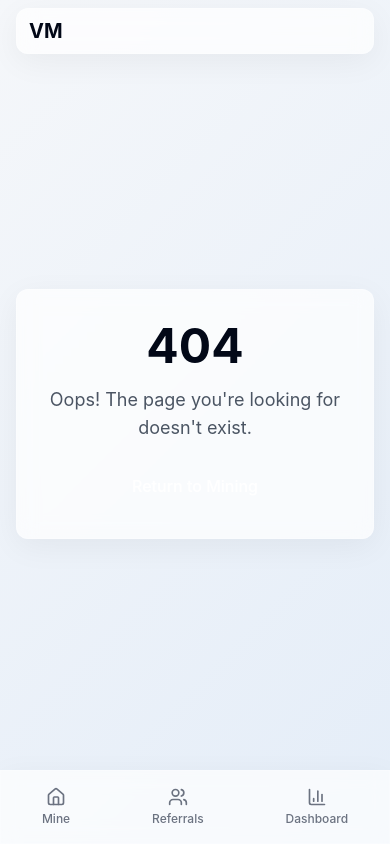
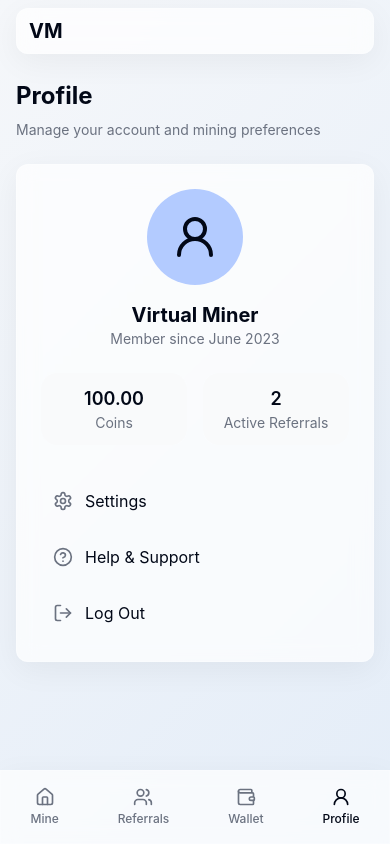
Before and after one commit to codewithbharat/virtual-mining-experience, a React (Vite) app: page /profile in a window 390 px wide. Before the commit this address had no page. Built offline with nearby package versions, Linux system fonts and the light colour scheme; a web font is replaced by a local one.

Commit message:
Implement mobile tab navigation
Added bottom tab navigation for mobile responsiveness.

```diff
--- a/src/App.tsx
+++ b/src/App.tsx
@@ -8,6 +8,8 @@ import { useEffect } from "react";
 import Index from "./pages/Index";
 import Dashboard from "./pages/Dashboard";
 import Referrals from "./pages/Referrals";
+import Wallet from "./pages/Wallet";
+import Profile from "./pages/Profile";
 import NotFound from "./pages/NotFound";
 import MobileTabBar from "./components/MobileTabBar";
 
@@ -32,6 +34,8 @@ const App = () => {
             <Route path="/" element={<Index />} />
             <Route path="/dashboard" element={<Dashboard />} />
             <Route path="/referrals" element={<Referrals />} />
+            <Route path="/wallet" element={<Wallet />} />
+            <Route path="/profile" element={<Profile />} />
             <Route path="*" element={<NotFound />} />
           </Routes>
           <MobileTabBar />
--- a/src/components/Header.tsx
+++ b/src/components/Header.tsx
@@ -2,7 +2,7 @@
 import React from 'react';
 import { Link, useLocation } from 'react-router-dom';
 import { cn } from '@/lib/utils';
-import { Home, Users, BarChart3 } from 'lucide-react';
+import { Home, Users, Wallet, UserRound, BarChart3 } from 'lucide-react';
 
 const Header: React.FC = () => {
   const location = useLocation();
@@ -11,6 +11,8 @@ const Header: React.FC = () => {
     { name: 'Mine', path: '/', icon: Home },
     { name: 'Referrals', path: '/referrals', icon: Users },
     { name: 'Dashboard', path: '/dashboard', icon: BarChart3 },
+    { name: 'Wallet', path: '/wallet', icon: Wallet },
+    { name: 'Profile', path: '/profile', icon: UserRound },
   ];
 
   return (
--- a/src/components/MobileTabBar.tsx
+++ b/src/components/MobileTabBar.tsx
@@ -2,7 +2,7 @@
 import React from 'react';
 import { Link, useLocation } from 'react-router-dom';
 import { cn } from '@/lib/utils';
-import { Home, Users, BarChart3 } from 'lucide-react';
+import { Home, Users, Wallet, UserRound } from 'lucide-react';
 
 const MobileTabBar: React.FC = () => {
   const location = useLocation();
@@ -10,7 +10,8 @@ const MobileTabBar: React.FC = () => {
   const tabs = [
     { name: 'Mine', path: '/', icon: Home },
     { name: 'Referrals', path: '/referrals', icon: Users },
-    { name: 'Dashboard', path: '/dashboard', icon: BarChart3 },
+    { name: 'Wallet', path: '/wallet', icon: Wallet },
+    { name: 'Profile', path: '/profile', icon: UserRound },
   ];
 
   return (
--- /dev/null
+++ b/src/pages/Profile.tsx
@@ -0,0 +1,71 @@
+
+import React from 'react';
+import { useMining } from '@/hooks/useMining';
+import Header from '@/components/Header';
+import { UserRound, Settings, HelpCircle, LogOut } from 'lucide-react';
+
+const Profile: React.FC = () => {
+  const { coins, miningRate, activeReferrals, totalReferrals } = useMining();
+
+  return (
+    <>
+      <Header />
+
+      <main className="pt-20 pb-24 min-h-screen gradient-bg">
+        <div className="container max-w-5xl mx-auto px-4">
+          <div className="mb-6 animate-fade-in">
+            <h2 className="text-2xl md:text-3xl font-bold mb-2">Profile</h2>
+            <p className="text-sm md:text-base text-gray-500 dark:text-gray-400">
+              Manage your account and mining preferences
+            </p>
+          </div>
+
+          <div className="grid grid-cols-1 gap-4 md:gap-8">
+            {/* User profile card */}
+            <div className="glass-card rounded-xl p-6 animate-fade-in">
+              <div className="flex flex-col items-center justify-center">
+                <div className="h-24 w-24 rounded-full bg-mining-light flex items-center justify-center mb-4">
+                  <UserRound className="h-12 w-12 text-mining-default" />
+                </div>
+                <h3 className="text-xl font-bold">Virtual Miner</h3>
+                <p className="text-sm text-gray-500 dark:text-gray-400">Member since June 2023</p>
+
+                <div className="grid grid-cols-2 gap-4 w-full mt-6">
+                  <div className="p-3 bg-gray-50 dark:bg-gray-800/40 rounded-lg text-center">
+                    <div className="text-lg font-semibold text-mining-default">{coins.toFixed(2)}</div>
+                    <div className="text-sm text-gray-500">Coins</div>
+                  </div>
+                  <div className="p-3 bg-gray-50 dark:bg-gray-800/40 rounded-lg text-center">
+                    <div className="text-lg font-semibold text-mining-default">{activeReferrals}</div>
+                    <div className="text-sm text-gray-500">Active Referrals</div>
+                  </div>
+                </div>
+              </div>
+
+              <div className="mt-8">
+                <div className="space-y-2">
+                  <button className="flex items-center w-full p-3 rounded-lg hover:bg-gray-50 dark:hover:bg-gray-800/60 transition-colors">
+                    <Settings className="h-5 w-5 mr-3 text-gray-500" />
+                    <span>Settings</span>
+                  </button>
+
+                  <button className="flex items-center w-full p-3 rounded-lg hover:bg-gray-50 dark:hover:bg-gray-800/60 transition-colors">
+                    <HelpCircle className="h-5 w-5 mr-3 text-gray-500" />
+                    <span>Help & Support</span>
+                  </button>
+
+                  <button className="flex items-center w-full p-3 rounded-lg hover:bg-gray-50 dark:hover:bg-gray-800/60 transition-colors">
+                    <LogOut className="h-5 w-5 mr-3 text-gray-500" />
+                    <span>Log Out</span>
+                  </button>
+                </div>
+              </div>
+            </div>
+          </div>
+        </div>
+      </main>
+    </>
+  );
+};
+
+export default Profile;
--- /dev/null
+++ b/src/pages/Wallet.tsx
@@ -0,0 +1,70 @@
+
+import React from 'react';
+import { useMining } from '@/hooks/useMining';
+import Header from '@/components/Header';
+
+const Wallet: React.FC = () => {
+  const { coins } = useMining();
+
+  return (
+    <>
+      <Header />
+
+      <main className="pt-20 pb-24 min-h-screen gradient-bg">
+        <div className="container max-w-5xl mx-auto px-4">
+          <div className="mb-6 animate-fade-in">
+            <h2 className="text-2xl md:text-3xl font-bold mb-2">Wallet</h2>
+            <p className="text-sm md:text-base text-gray-500 dark:text-gray-400">
+              Manage your virtual mining coins and transactions
+            </p>
+          </div>
+
+          <div className="grid grid-cols-1 gap-4 md:gap-8">
+            <div className="glass-card rounded-xl p-6 animate-fade-in">
+              <div className="flex flex-col items-center justify-center p-4">
+                <div className="text-4xl md:text-6xl font-bold text-mining-default mb-2">
+                  {coins.toFixed(2)}
+                </div>
+                <div className="text-lg text-gray-600 dark:text-gray-300">
+                  Total Coins
+                </div>
+              </div>
+
+              <div className="mt-8 space-y-4 animate-fade-in" style={{ animationDelay: '0.2s' }}>
+                <h3 className="text-lg font-semibold">Recent Activity</h3>
+
+                <div className="space-y-3">
+                  <div className="flex justify-between items-center p-3 bg-gray-50 dark:bg-gray-800/40 rounded-lg">
+                    <div>
+                      <div className="font-medium">Mining Reward</div>
+                      <div className="text-sm text-gray-500">Today, 10:30 AM</div>
+                    </div>
+                    <div className="text-mining-default font-medium">+1.25</div>
+                  </div>
+
+                  <div className="flex justify-between items-center p-3 bg-gray-50 dark:bg-gray-800/40 rounded-lg">
+                    <div>
+                      <div className="font-medium">Referral Bonus</div>
+                      <div className="text-sm text-gray-500">Yesterday, 5:45 PM</div>
+                    </div>
+                    <div className="text-mining-default font-medium">+0.25</div>
+                  </div>
+
+                  <div className="flex justify-between items-center p-3 bg-gray-50 dark:bg-gray-800/40 rounded-lg">
+                    <div>
+                      <div className="font-medium">Mining Reward</div>
+                      <div className="text-sm text-gray-500">Yesterday, 9:15 AM</div>
+                    </div>
+                    <div className="text-mining-default font-medium">+1.25</div>
+                  </div>
+                </div>
+              </div>
+            </div>
+          </div>
+        </div>
+      </main>
+    </>
+  );
+};
+
+export default Wallet;
```
